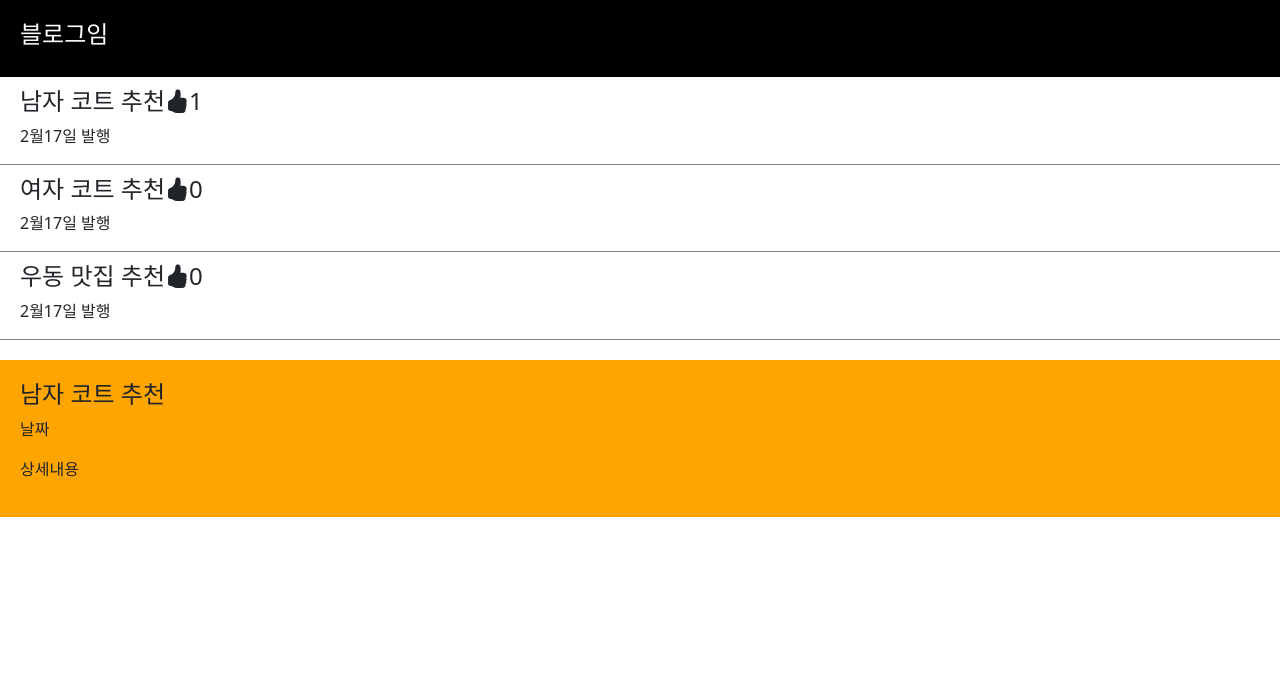
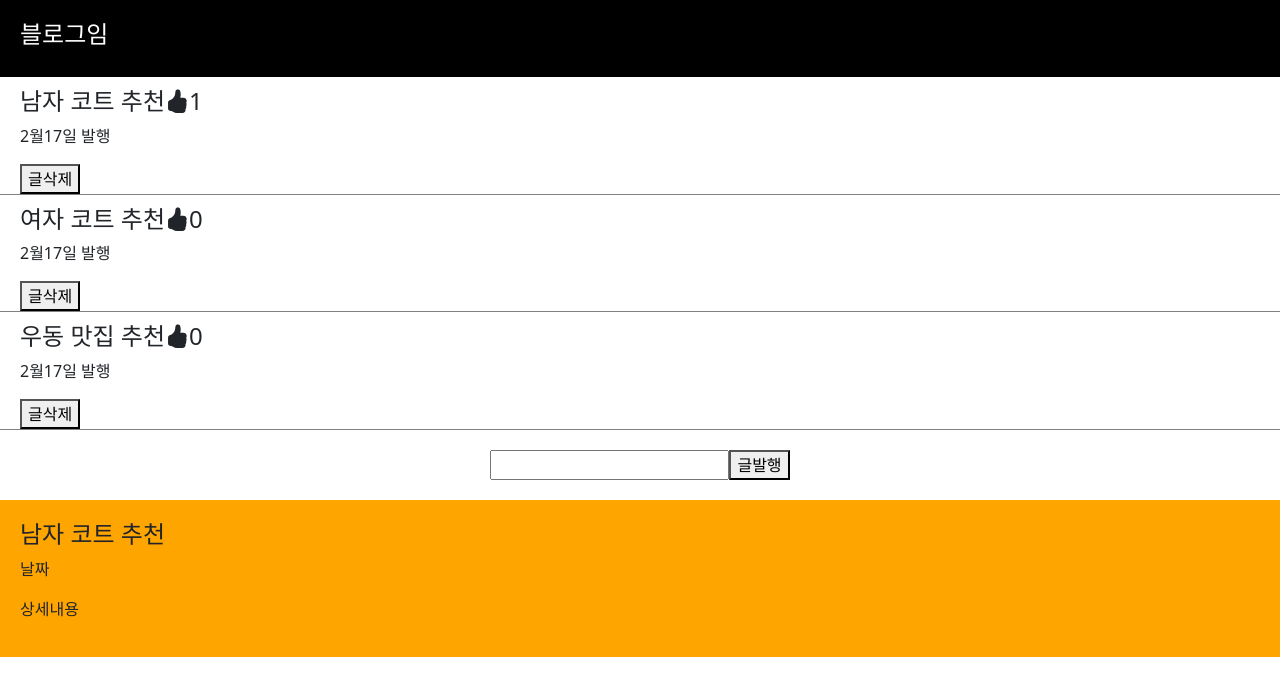
Before and after one commit to optimalMachine/my-portfolio-blog, a React (Create React App) app in the folder blog-frontend/: page / in a window 1280 px wide. Both pictures are taken after a click on the element 176 px from the left and 100 px from the top of the page. Shown: the top 696 px of the page. Built offline with nearby package versions, Linux system fonts and the light colour scheme.

Commit message:
update App.js
complete version

```diff
--- a/blog-frontend/src/App.css
+++ b/blog-frontend/src/App.css
@@ -8,6 +8,10 @@
   display: flex;
   color:white;
   padding: 20px;
+}
+
+.user-enter {
+  padding-top:20px;
 }
 
 .list{
--- a/blog-frontend/src/App.js
+++ b/blog-frontend/src/App.js
@@ -7,8 +7,10 @@ import 'bootstrap/dist/css/bootstrap.min.css';
 
 function App() {
     let [글제목,셋글제목] = useState(['남자 코트 추천','여자 코트 추천','우동 맛집 추천']);
+    let [글쓰기,셋글쓰기] = useState('');
     let [likeit, setLikeit] = useState([0,0,0]);
     let [modal,setModal] = useState(false);
+    let [title,setTitle] = useState(0);
     return (
         <div className="App">
             <div className="black-nav">
@@ -17,7 +19,9 @@ function App() {
            {
                 글제목.map(function(a,i){
                     return(<div className="list" key={i}>
-                        <h4 onClick={()=>{setModal(!modal)}}>{글제목[i]}
+                        <h4 onClick={()=>{
+                            setModal(!modal)
+                            setTitle(i)}}>{글제목[i]}
                         <span onClick={()=>
                             {
                                 var temp = [...likeit];
@@ -25,6 +29,12 @@ function App() {
                                 setLikeit(temp);
                             }}><i class="bi bi-hand-thumbs-up-fill"></i></span>{likeit[i]}</h4>
                         <p>2월17일 발행</p>
+                        <button onClick={()=>{
+                            let copy = [...글제목];
+                            copy.splice(i,1);
+                            셋글제목(copy);
+
+                        }}>글삭제</button>
             {/* 남자 코트 에서 여자 코트 변경 버튼 */}
             {/* <button onClick={()=>{
                 let temp = [...글제목];
@@ -43,9 +53,22 @@ function App() {
         setCounter(temp);
 
     }}>change</button> */}
-            {
-                modal == true ? <Modal colors={'orange'} title={글제목} /> : null
-            }
+            <div className="user-enter">
+                <input onChange={(e)=>{
+                    셋글쓰기(e.target.value);
+                }}></input>
+                <button onClick={()=>{
+                    let copy = [...글제목];
+                    copy.unshift(글쓰기);
+                    셋글제목(copy);
+
+                }}>글발행</button>
+            </div>
+            <div className="modal-section">
+                {
+                    modal == true ? <Modal colors={'orange'} title={title} 글제목={글제목} /> : null
+                }
+            </div>
         </div>
     );
 }
@@ -53,7 +76,7 @@ function App() {
 function Modal(props){
     return(
         <div className = "modalComp" style={{background:props.colors}}>
-            <h4>{props.title[0]}</h4>
+            <h4>{props.글제목[props.title]}</h4>
             <p>날짜</p>
             <p>상세내용</p>
         </div>
```
